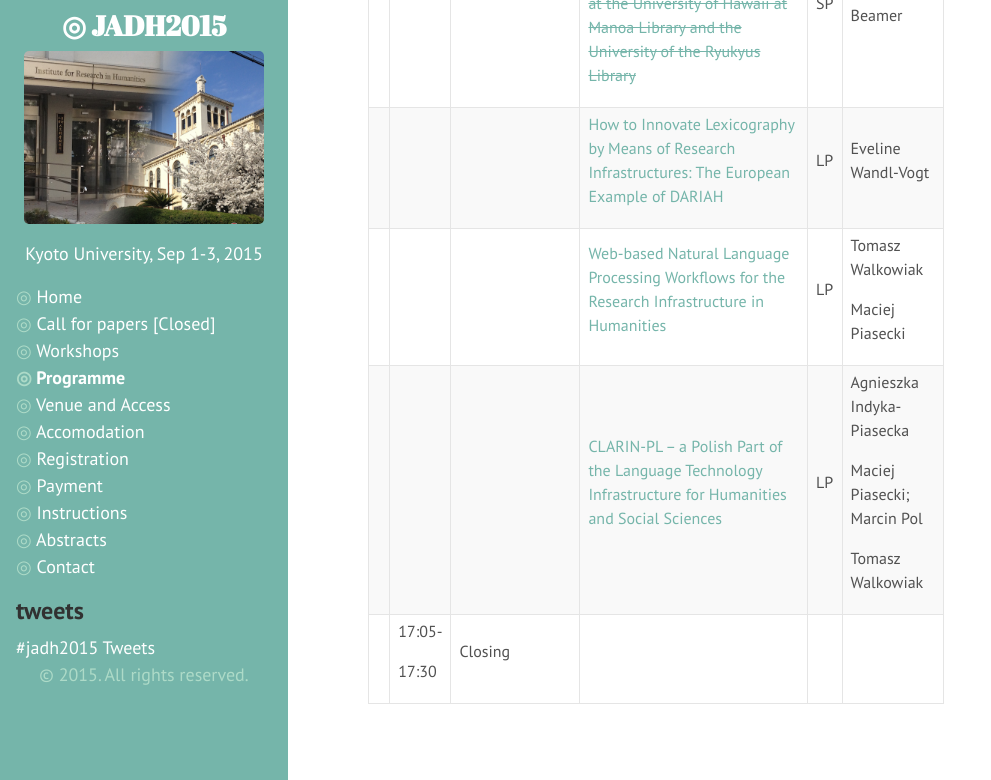
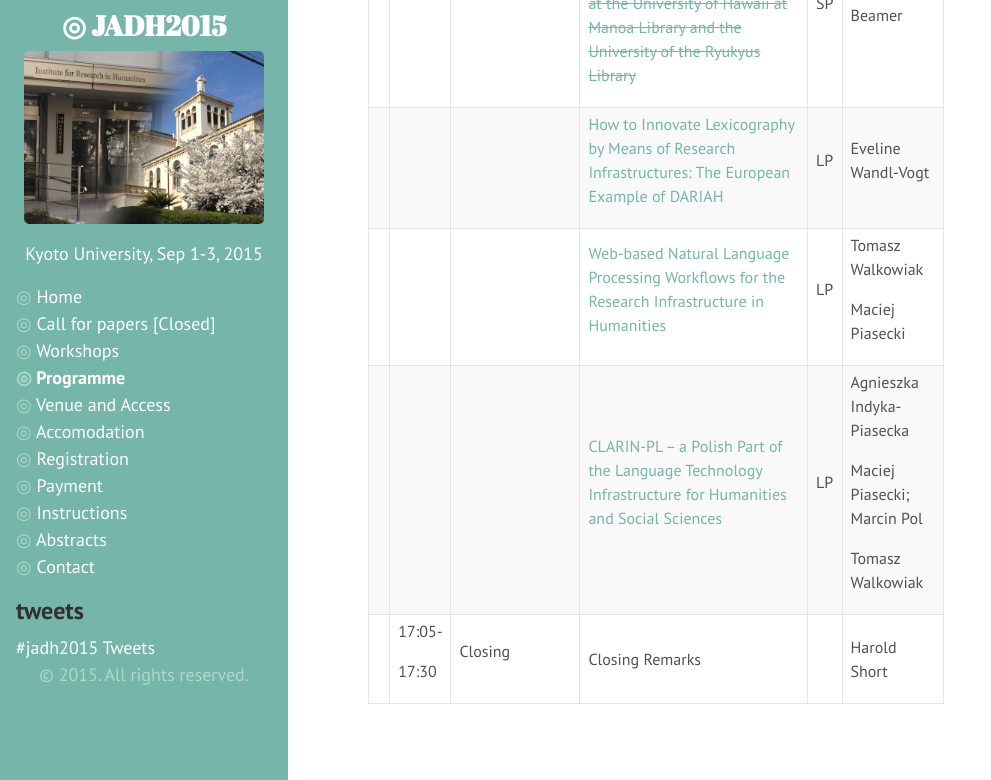
Before and after one commit to jadh2015/jadh2015.github.io, a Jekyll site: the page built from 20programme.md, in a window 1280 px wide and 900 px high, scrolled down 5705 px, cut to the strip 0-780 px from the top of the window. Shown: the whole strip, without its empty margins (0-991 px from the left). Built offline with Jekyll 4.4.1, drawn with Linux system fonts in a browser that asks for light colours; comment, search, counter and statistics services are not loaded.

Commit message:
added closing remarks.

```diff
--- a/20programme.md
+++ b/20programme.md
@@ -317,4 +317,4 @@ Cultural Map for the Corporeal Language in the Modern Era</p>
 <p>17:30</p>
 </td><td style="text-align:left;" class="ce23">
 <p>Closing</p>
-</td><td style="text-align:left;" class="ce31"> </td><td style="text-align:left;" class="ce40"> </td><td style="text-align:left;" class="ce46"> </td></tr></table>
+</td><td style="text-align:left;" class="ce31">Closing Remarks</td><td style="text-align:left;" class="ce40"> </td><td style="text-align:left;" class="ce46">Harold Short</td></tr></table>
```
